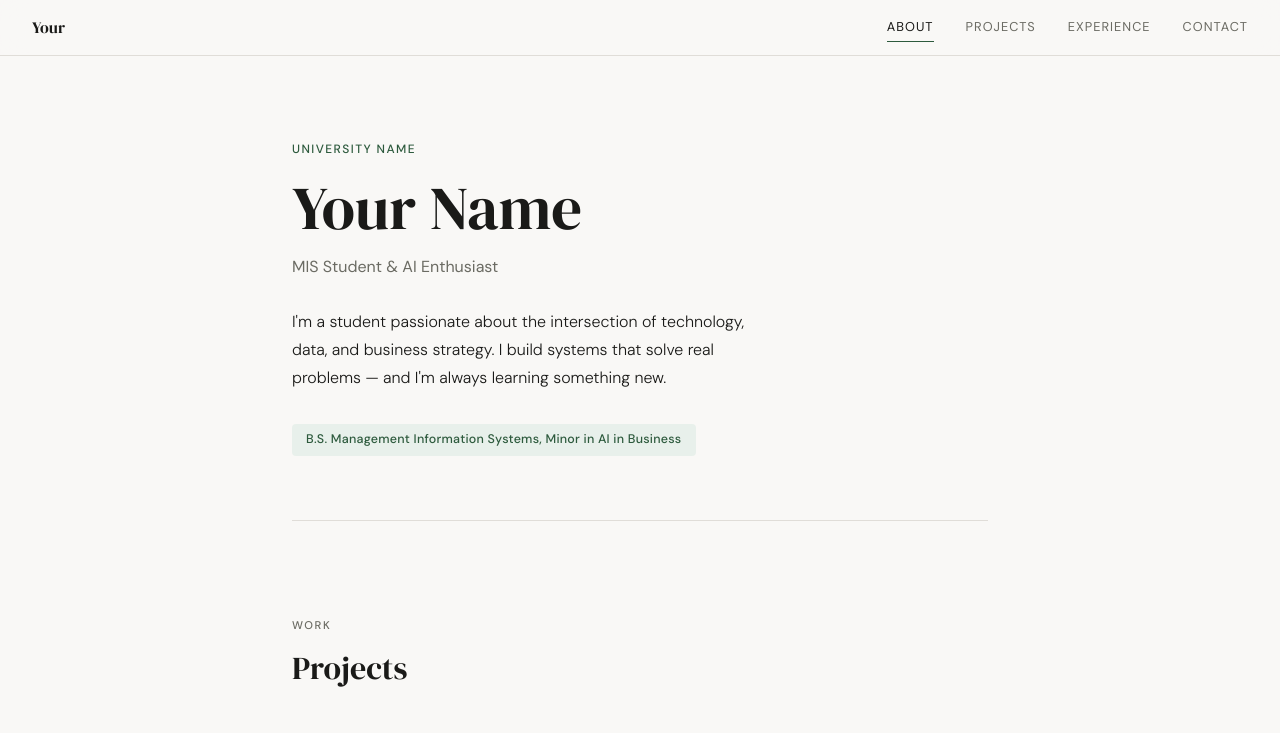
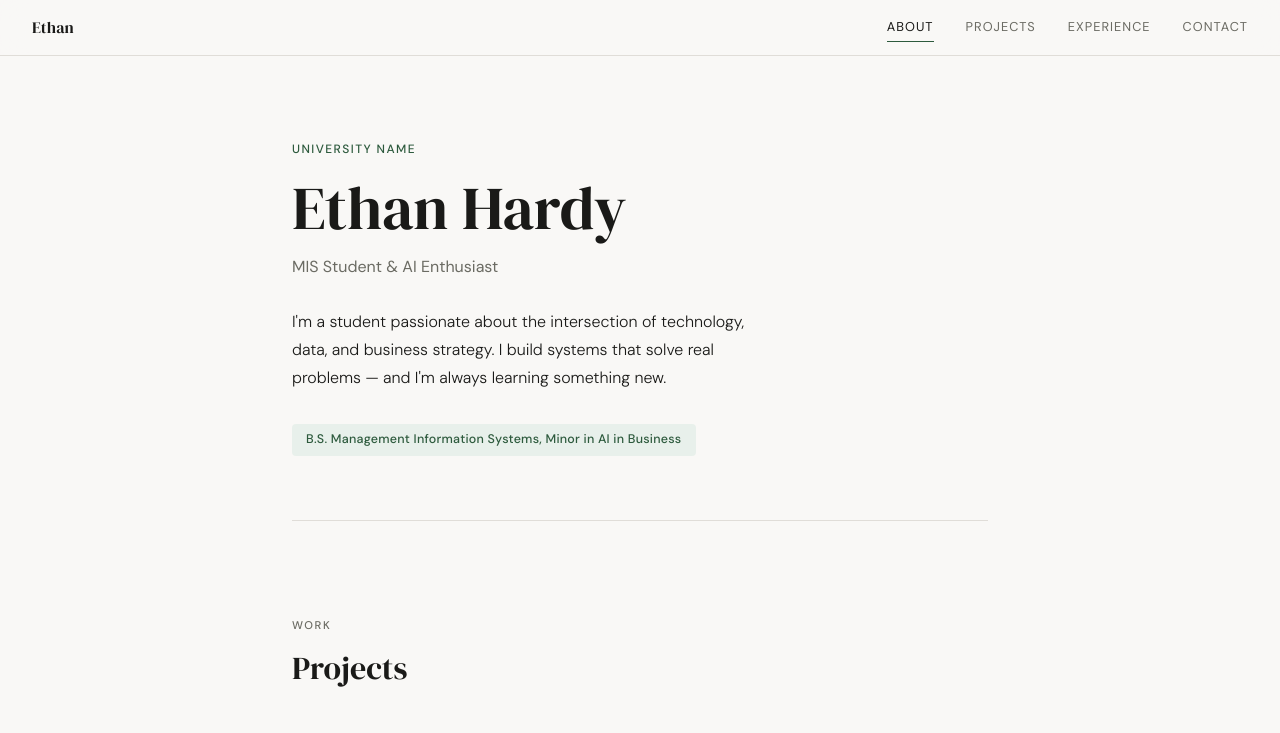
Before and after one commit to ethan12hardy/Website, a Next.js app: page / in a window 1280 px wide. Shown: the top 733 px of the page. Built offline with nearby package versions, Linux system fonts and the light colour scheme.

Commit message:
Update name in user data to 'Ethan Hardy'

```diff
--- a/app/page.tsx
+++ b/app/page.tsx
@@ -3,7 +3,7 @@
 import { useState } from "react";
 
 const data = {
-  name: "Your Name",
+  name: "Ethan Hardy",
   title: "MIS Student & AI Enthusiast",
   university: "University Name",
   degree: "B.S. Management Information Systems, Minor in AI in Business",
```
